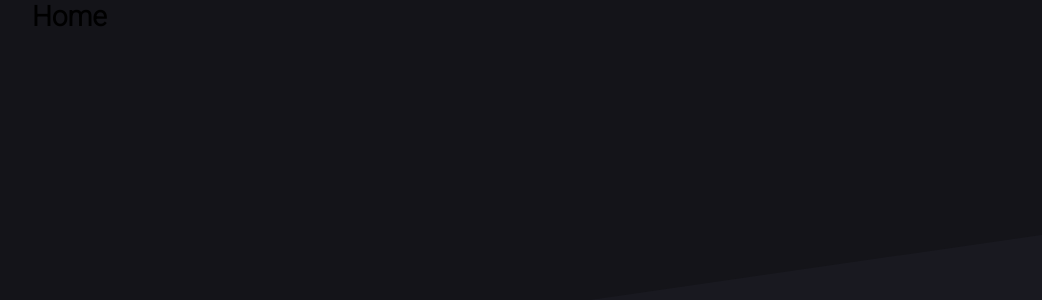
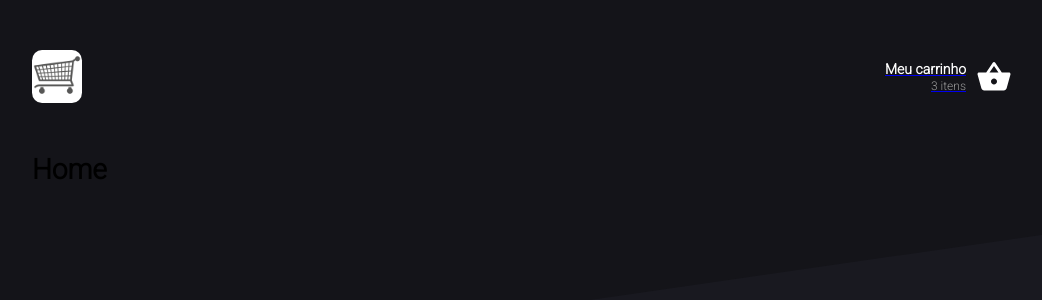
Before and after one commit to eusouodaniel/shopping-cart, a React (Create React App) app: page / in a window 1280 px wide. Shown: the top 300 px of the page, without its empty margins (118-1160 px from the left). Built offline with nearby package versions, Linux system fonts and the light colour scheme.

Commit message:
NEW: Create header component

```diff
--- a/src/App.js
+++ b/src/App.js
@@ -2,12 +2,13 @@ import React from 'react';
 import { BrowserRouter } from 'react-router-dom';
 
 import GlobalStyles from './styles/global';
+import Header from './components/Header';
 import Routes from './routes';
 
 function App() {
   return (
     <BrowserRouter>
-        {/* <Header /> */}
+        <Header />
         <Routes />
         <GlobalStyles />
     </BrowserRouter>
--- /dev/null
+++ b/src/components/Header/index.js
@@ -0,0 +1,29 @@
+import React from 'react';
+import { Link } from 'react-router-dom';
+import { MdShoppingBasket } from 'react-icons/md';
+
+import { Cart, Container, Logo } from './styles';
+import logo from '../../assets/images/logo.png';
+function Header() {
+    return (
+        <Container>
+            <Link to="/">
+                <Logo>
+                    <img src={logo} width="50px" height="50px" alt="Carrinho de compras"/>
+                </Logo>
+            </Link>
+
+            <Link to="/meu-carrinho">
+                <Cart>
+                    <div>
+                        <strong>Meu carrinho</strong>
+                        <span>3 itens</span>
+                    </div>
+                    <MdShoppingBasket size={36} color="#fff" />
+                </Cart>
+            </Link>
+        </Container>
+    );
+}
+
+export default Header;
--- /dev/null
+++ b/src/components/Header/styles.js
@@ -0,0 +1,39 @@
+import styled from 'styled-components';
+
+export const Container = styled.header`
+    display: flex;
+    justify-content: space-between;
+    align-items: center;
+    margin: 50px 0;
+`;
+
+export const Logo = styled.header`
+    background: #fff;
+    border-radius: 20%;
+`;
+
+export const Cart = styled.div`
+    display: flex;
+    align-items: center;
+    text-decoration: none;
+    transition: opacity 0.2s;
+
+    &:hover {
+        opacity: 0.7;
+    }
+
+    div {
+        text-align: right;
+        margin-right: 10px;
+
+        strong {
+            display: block;
+            color: #fff;
+        }
+
+        span {
+            font-size: 12px;
+            color: #999;
+        }
+    }
+`;
```
Also changed, not shown: src/assets/images/logo.png (added).
